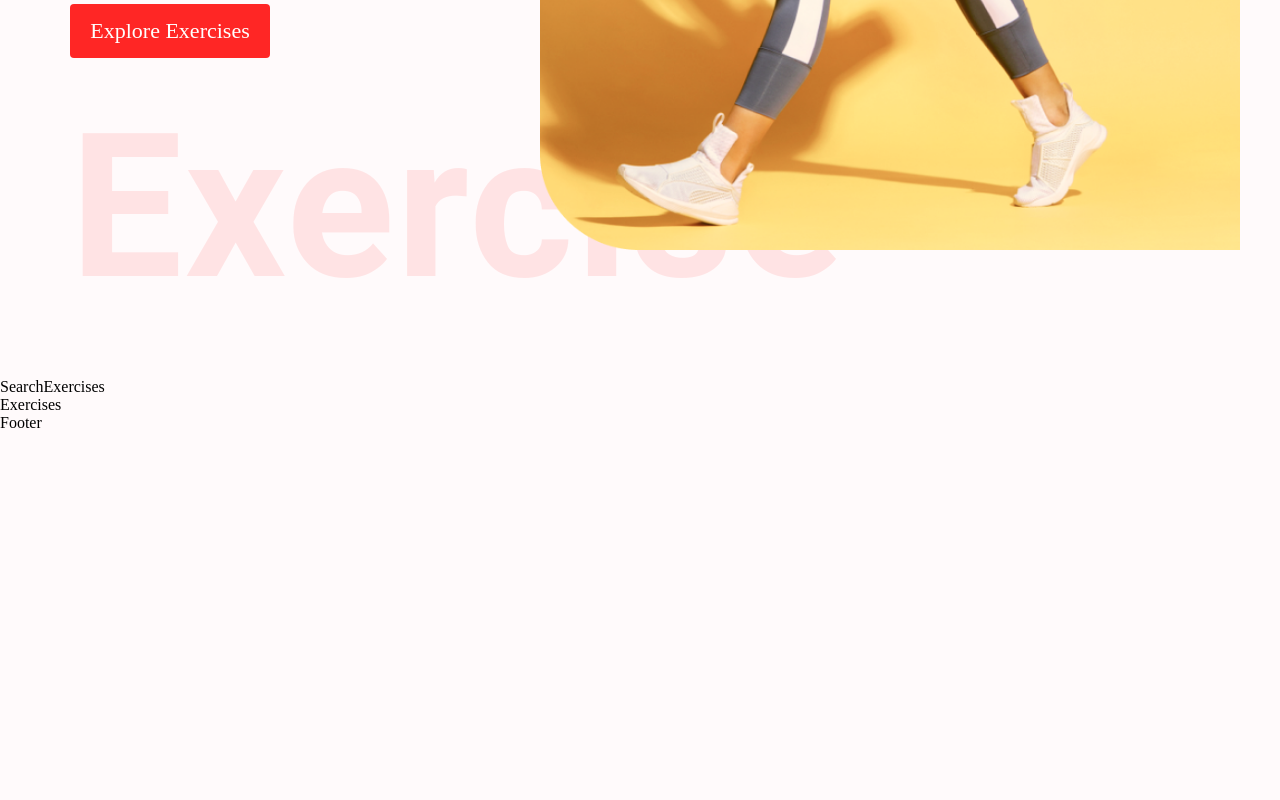
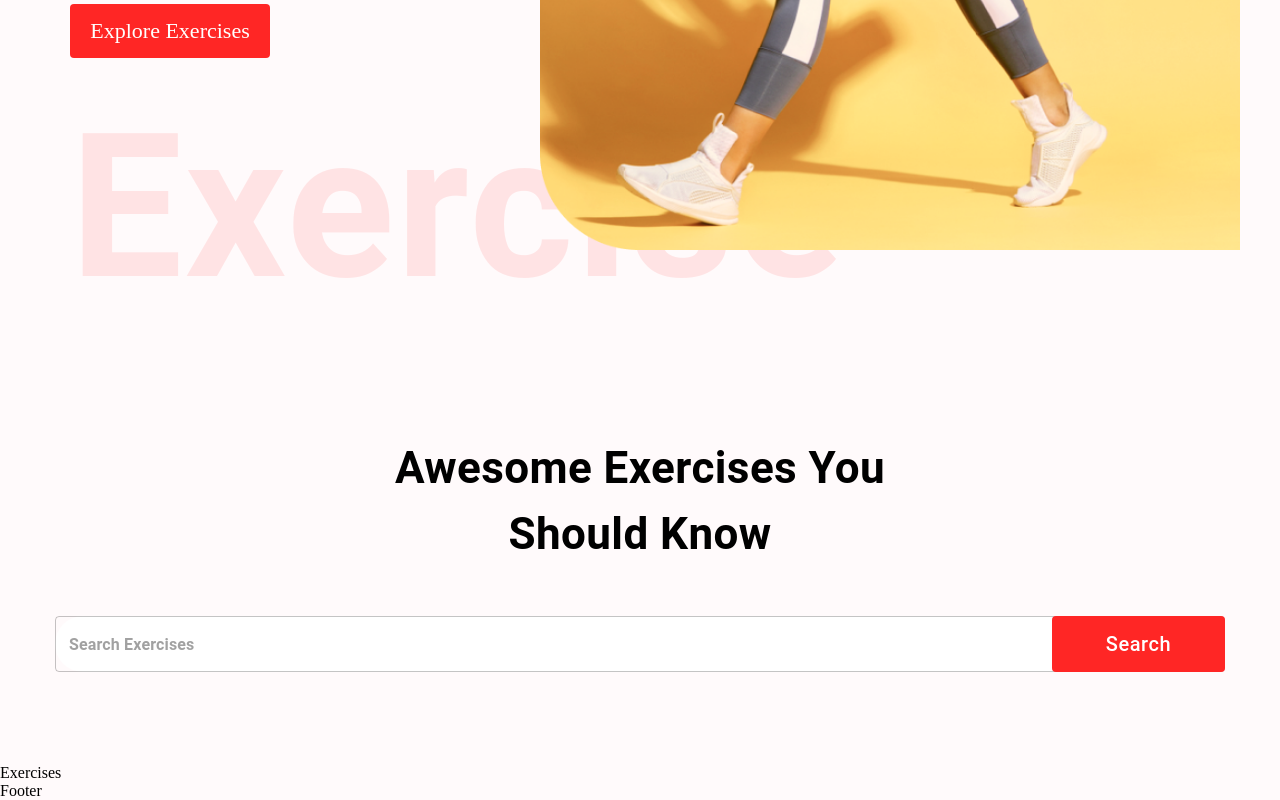
Before and after one commit to KamalBytes/Fitness-Site, a React (Create React App) app: page / in a window 1280 px wide. Shown: the part 616-1416 px from the top of the page. Before the commit the page ends 1048 px from the top, so only its background shows below. Built offline with nearby package versions, Linux system fonts and the light colour scheme.

Commit message:
Build SearchBar

```diff
--- a/src/components/SearchExercises.js
+++ b/src/components/SearchExercises.js
@@ -1,9 +1,39 @@
-import React from 'react'
+import React, { useEffect, useState } from 'react';
+import { Box, Button, Stack, TextField, Typography } from '@mui/material';
+
+import { SearchOffSharp } from '@mui/icons-material';
 
 const SearchExercises = () => {
-  return (
-    <div>SearchExercises</div>
-  )
+
+    const [search, setSearch] = useState('');
+
+    const handleSearch = async () => {
+
+        if(search){
+
+        }
+    }
+
+    return (
+
+        <Stack alignItems="center" mt="37px" justifyContent="center" p="20px">
+        <Typography fontWeight={700} sx={{ fontSize: { lg: '44px', xs: '30px' } }} mb="49px" textAlign="center">
+          Awesome Exercises You <br /> Should Know
+        </Typography>
+        <Box position="relative" mb="72px">
+          <TextField
+            height="76px"
+            sx={{ input: { fontWeight: '700', border: 'none', borderRadius: '4px' }, width: { lg: '1170px', xs: '350px' }, backgroundColor: '#fff', borderRadius: '40px' }}
+            value={search}
+            onChange={(e) => setSearch(e.target.value.toLowerCase())}
+            placeholder="Search Exercises"
+            type="text"
+          />
+          <Button className="search-btn" sx={{ bgcolor: '#FF2625', color: '#fff', textTransform: 'none', width: { lg: '173px', xs: '80px' }, height: '56px', position: 'absolute', right: '0px', fontSize: { lg: '20px', xs: '14px' } }} onClick={handleSearch}>
+            Search
+          </Button>
+        </Box>
+    </Stack>
+    )
 }
-
 export default SearchExercises
```
